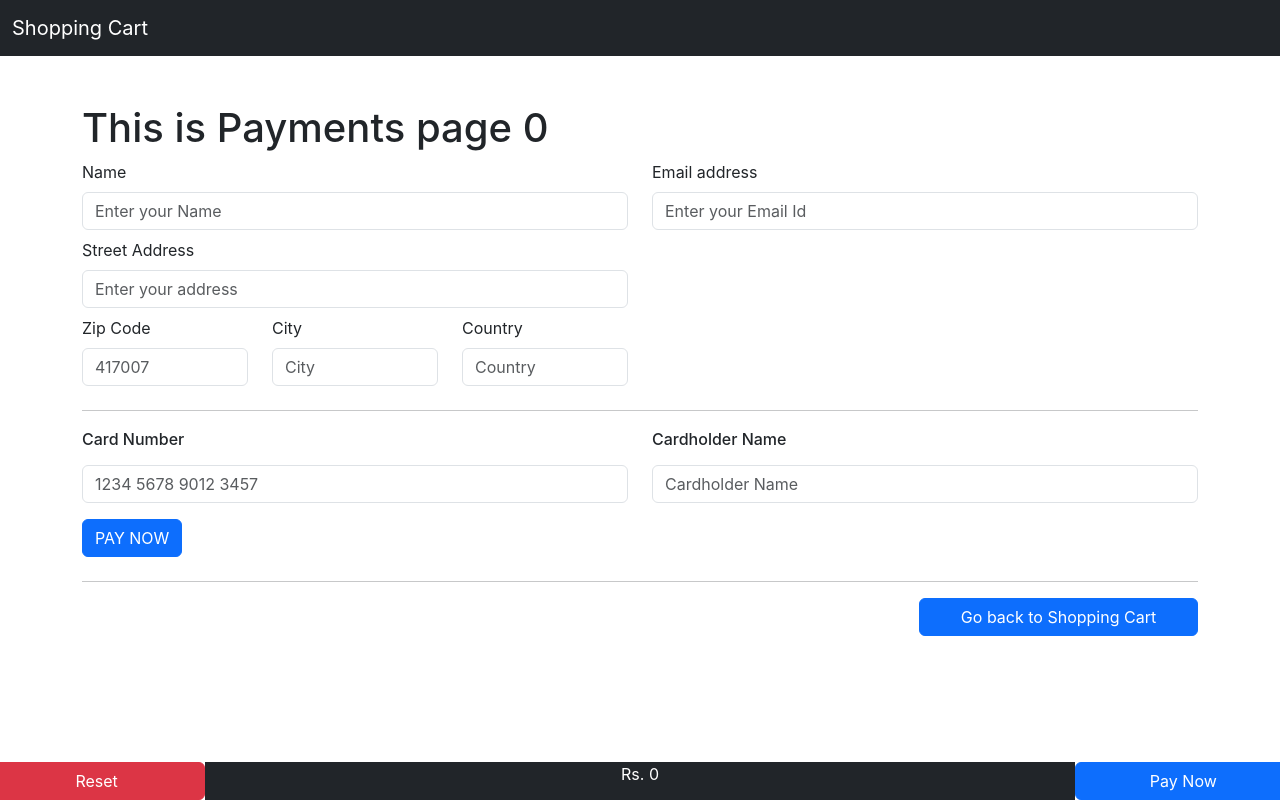
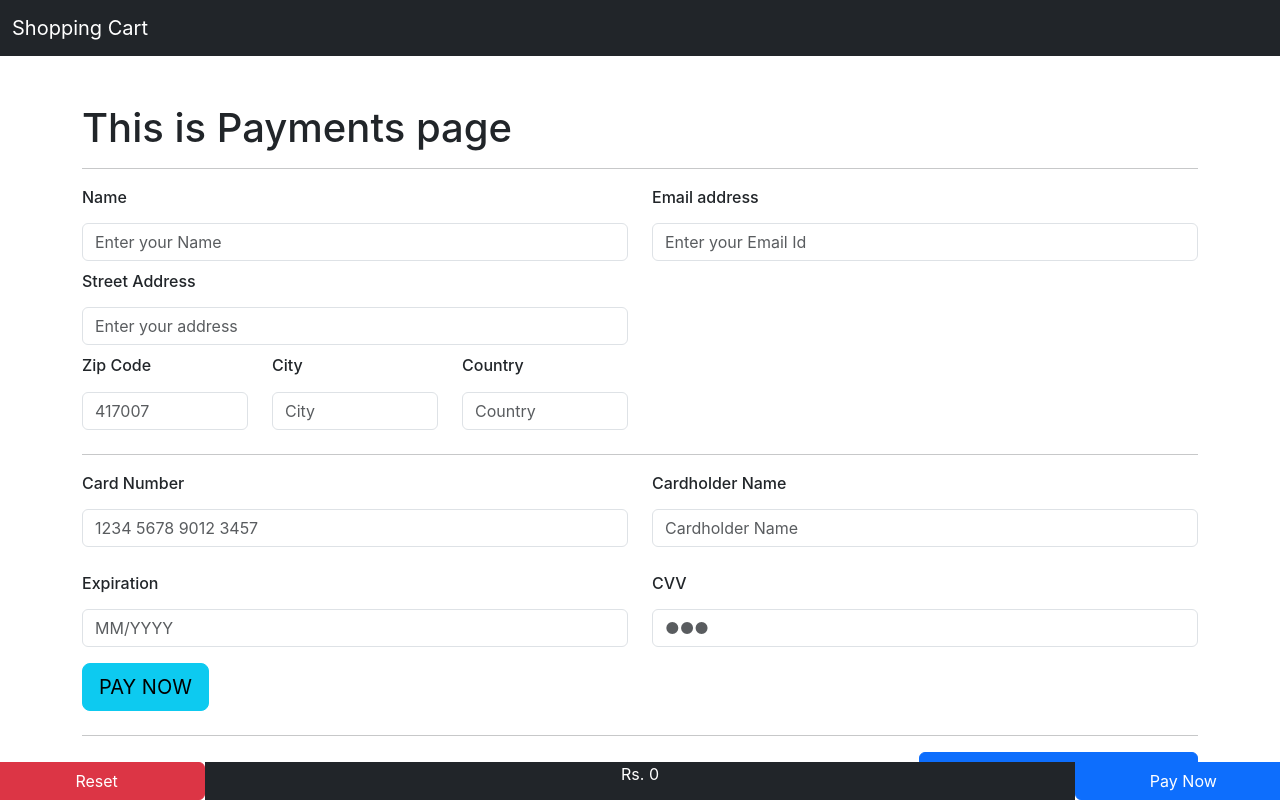
Before and after one commit to ashishp911/ReactJS-Project-1, a React (Create React App) app: page /payment in a window 1280 px wide. Built offline with nearby package versions, Linux system fonts and the light colour scheme.

Commit message:
card details added, not finished yet

```diff
--- a/src/components/Payments.js
+++ b/src/components/Payments.js
@@ -29,12 +29,13 @@ const Payments = (props) => {
   };
   return (
     <>
-      <h1> This is Payments page {props.totalAmount} </h1>
+      <h1> This is Payments page </h1>
+      <hr />
       <form>
         <div className="row">
           <div className="mb-2 col-6">
             <label htmlFor="exampleInputName" className="form-label">
-              Name
+              <h6>Name</h6>
             </label>
             <input
               type="text"
@@ -46,7 +47,7 @@ const Payments = (props) => {
           </div>
           <div className="mb-2 col-6">
             <label htmlFor="exampleInputEmail1" className="form-label">
-              Email address
+              <h6>Email address</h6>
             </label>
             <input
               type="email"
@@ -61,7 +62,7 @@ const Payments = (props) => {
         <div className="row">
           <div className="mb-2 col-6">
             <label htmlFor="exampleInputPassword1" className="form-label">
-              Street Address
+              <h6>Street Address</h6>
             </label>
             <input
               type="password"
@@ -74,7 +75,7 @@ const Payments = (props) => {
         <div className="row">
             <div className="mb-2 col-2">
               <label htmlFor="exampleInputPassword1" className="form-label">
-                Zip Code
+                <h6>Zip Code</h6>
               </label>
               <input
                 type="password"
@@ -85,7 +86,7 @@ const Payments = (props) => {
             </div>
             <div className="mb-2 col-2">
               <label htmlFor="exampleInputPassword1" className="form-label">
-                City
+                <h6>City</h6>
               </label>
               <input
                 type="password"
@@ -96,7 +97,7 @@ const Payments = (props) => {
             </div>
             <div className="mb-2 col-2">
               <label htmlFor="exampleInputPassword1" className="form-label">
-                Country
+                <h6>Country</h6>
               </label>
               <input
                 type="password"
@@ -134,7 +135,32 @@ const Payments = (props) => {
           </div>
           </div>
 
-        <button type="submit" className="btn btn-primary my-2">
+          <div className="row mt-3">
+          <div className="mb-2 col-6">
+            <label htmlFor="exampleInputPassword1" className="form-label" placeholder="1234 5678 9012 3457" >
+              <h6>Expiration </h6>
+            </label>
+            <input
+              type="text" id="exp"
+              className="form-control" placeholder="MM/YYYY"
+              size="7" minlength="7" maxlength="7"
+            />
+          </div>
+          <div className="mb-2 col-6">
+            <label htmlFor="exampleInputPassword1" className="form-label" placeholder="1234 5678 9012 3457" >
+              <h6>CVV</h6>
+            </label>
+            <input
+              type="password"
+              className="form-control"
+              id="typeText2"
+              placeholder="&#9679;&#9679;&#9679;"
+              size="1" minlength="3" maxlength="3"
+            />
+          </div>
+          </div>
+
+        <button type="submit" className="btn btn-info btn-lg btn-rounded my-2">
           PAY NOW
         </button>
       </form>
```
